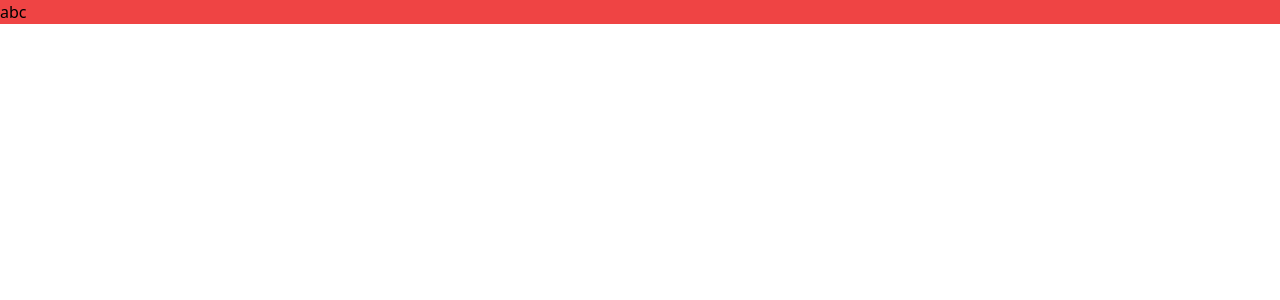
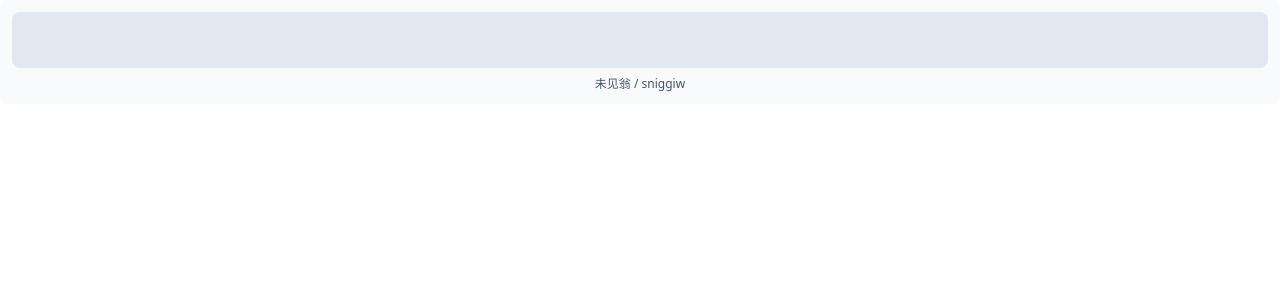
Before and after one commit to sniggiw/snippets, a React (Vite) app: page / in a window 1280 px wide. Shown: the top 300 px of the page. Built offline with nearby package versions, Linux system fonts and the light colour scheme.

Commit message:
feat:set styles and the drag effect;define the test data;define the S and R components;use context to share data and use hook to simpilify the code;

```diff
--- a/package.json
+++ b/package.json
@@ -43,6 +43,7 @@
     "prettier": "^3.2.4",
     "react": "^18.2.0",
     "react-dom": "^18.2.0",
+    "sass": "^1.77.4",
     "tailwindcss": "^3.4.3",
     "typescript": "^5.3.3",
     "vite": "^5.0.12"
--- a/src/main/index.ts
+++ b/src/main/index.ts
@@ -13,6 +13,8 @@ function createWindow(): void {
     y: 50,
     show: false,
     autoHideMenuBar: true,
+    frame: false,
+    transparent: true,
     alwaysOnTop: true,
     ...(process.platform === 'linux' ? { icon } : {}),
     webPreferences: {
@@ -21,7 +23,7 @@ function createWindow(): void {
     }
   })
 
-  //   mainWindow.webContents.openDevTools()
+    mainWindow.webContents.openDevTools()
 
   mainWindow.on('ready-to-show', () => {
     mainWindow.show()
--- a/src/renderer/src/App.tsx
+++ b/src/renderer/src/App.tsx
@@ -1,5 +1,18 @@
+import { useState } from 'react'
+import Search from './components/Search'
+import Result from './components/Result'
+import { CodeContext } from './context/CodeContext'
+import { CodeType, codes } from './data'
+
 function App(): JSX.Element {
-  return <div className="bg-red-500">abc</div>
+  const [data, setData] = useState<CodeType[]>([])
+
+  return (
+    <CodeContext.Provider value={{ data, setData }}>
+      <Search />
+      <Result />
+    </CodeContext.Provider>
+  )
 }
 
 export default App
--- /dev/null
+++ b/src/renderer/src/assets/global.scss
@@ -0,0 +1,11 @@
+.drag {
+  -webkit-app-region: drag;
+}
+
+.nodrag,
+input,
+select,
+textArea,
+option {
+  -webkit-app-region: no-drag;
+}
--- /dev/null
+++ b/src/renderer/src/components/Result/index.tsx
@@ -0,0 +1,14 @@
+import useCode from '@renderer/hooks/useCode'
+
+export default function Result() {
+  const { data } = useCode()
+  return (
+    <div className="bg-slate-50 px-3 rounded-bl-lg rounded-br-lg -mt-[8px]">
+      {data.map((item) => (
+        <div key={item.id} className="text-slate-700  truncate mb-2">
+          {item.content}
+        </div>
+      ))}
+    </div>
+  )
+}
--- /dev/null
+++ b/src/renderer/src/components/Search/index.tsx
@@ -0,0 +1,29 @@
+import { useState, ChangeEvent } from 'react'
+import useCode from '@renderer/hooks/useCode'
+import { codes } from '@renderer/data'
+
+export default function Search() {
+  const { setData } = useCode()
+  const [search, setSearch] = useState('')
+  const handleSearch = (e: ChangeEvent<HTMLInputElement>) => {
+    setSearch(e.target.value)
+    setData(
+      codes.filter((code) =>
+        code.content.toLowerCase().includes(e.target.value.toLowerCase() || '@@@@@')
+      )
+    )
+  }
+
+  return (
+    <main className="bg-slate-50 p-3 rounded-lg drag">
+      <section className="bg-slate-200 p-3 rounded-lg">
+        <input
+          className="w-full outline-none text-2xl text-slate-600 bg-slate-200"
+          value={search}
+          onChange={handleSearch}
+        />
+      </section>
+      <section className="text-center text-slate-600 text-xs mt-2">未见翁 / sniggiw</section>
+    </main>
+  )
+}
--- /dev/null
+++ b/src/renderer/src/context/CodeContext.ts
@@ -0,0 +1,9 @@
+import { CodeType } from '@renderer/data'
+import { createContext, Dispatch, SetStateAction } from 'react'
+
+interface ContextProps {
+  data: CodeType[]
+  setData: Dispatch<SetStateAction<CodeType[]>>
+}
+
+export const CodeContext = createContext<ContextProps | undefined>(undefined)
--- /dev/null
+++ b/src/renderer/src/data.ts
@@ -0,0 +1,27 @@
+export interface CodeType {
+  id: number
+  content: string
+}
+
+export const codes = [
+  {
+    id: 1,
+    content: 'Minim consequat amet aliquip laboris amet non minim culpa aliqua magna eu voluptate.'
+  },
+  {
+    id: 2,
+    content: 'Dolor et anim laborum enim mollit et elit qui consectetur proident pariatur elit in.'
+  },
+  {
+    id: 3,
+    content: 'Nisi est non nostrud laboris culpa.'
+  },
+  {
+    id: 4,
+    content: 'Sit esse do reprehenderit nisi minim nisi nostrud sint.'
+  },
+  {
+    id: 5,
+    content: 'Veniam mollit aute consectetur commodo cupidatat dolor tempor.'
+  }
+] as CodeType[]
--- /dev/null
+++ b/src/renderer/src/hooks/useCode.ts
@@ -0,0 +1,10 @@
+import { useContext } from 'react'
+import { CodeContext } from '@renderer/context/CodeContext'
+
+export default () => {
+  const context = useContext(CodeContext)
+  if (!context?.data) {
+    throw new Error('CodeContext.Provider 定义失败')
+  }
+  return { ...context }
+}
--- a/src/renderer/src/main.tsx
+++ b/src/renderer/src/main.tsx
@@ -1,4 +1,5 @@
 import '@renderer/assets/tailwind.css'
+import '@renderer/assets/global.scss'
 
 import React from 'react'
 import ReactDOM from 'react-dom/client'
```
Also changed, not shown: 1 other file (tests, documents, lock files or other folders).
